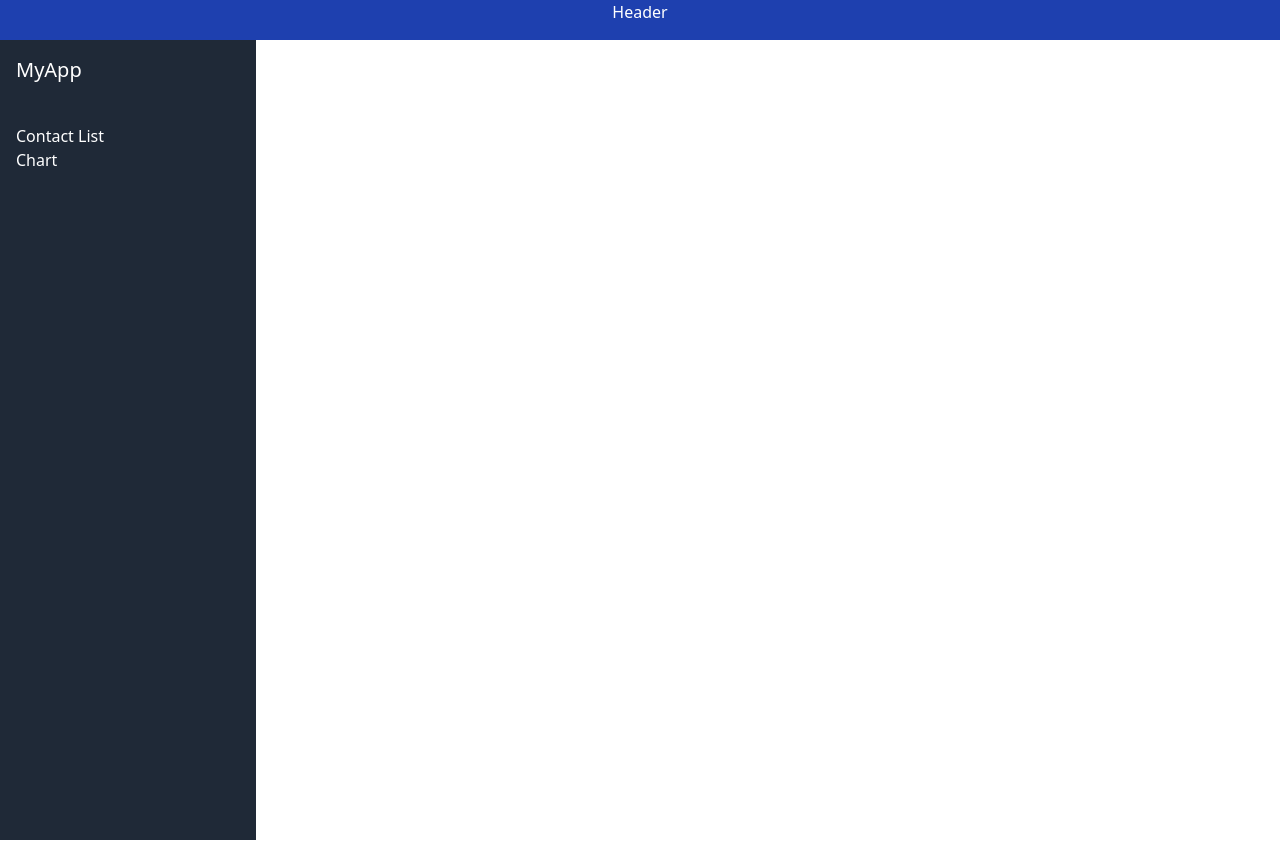
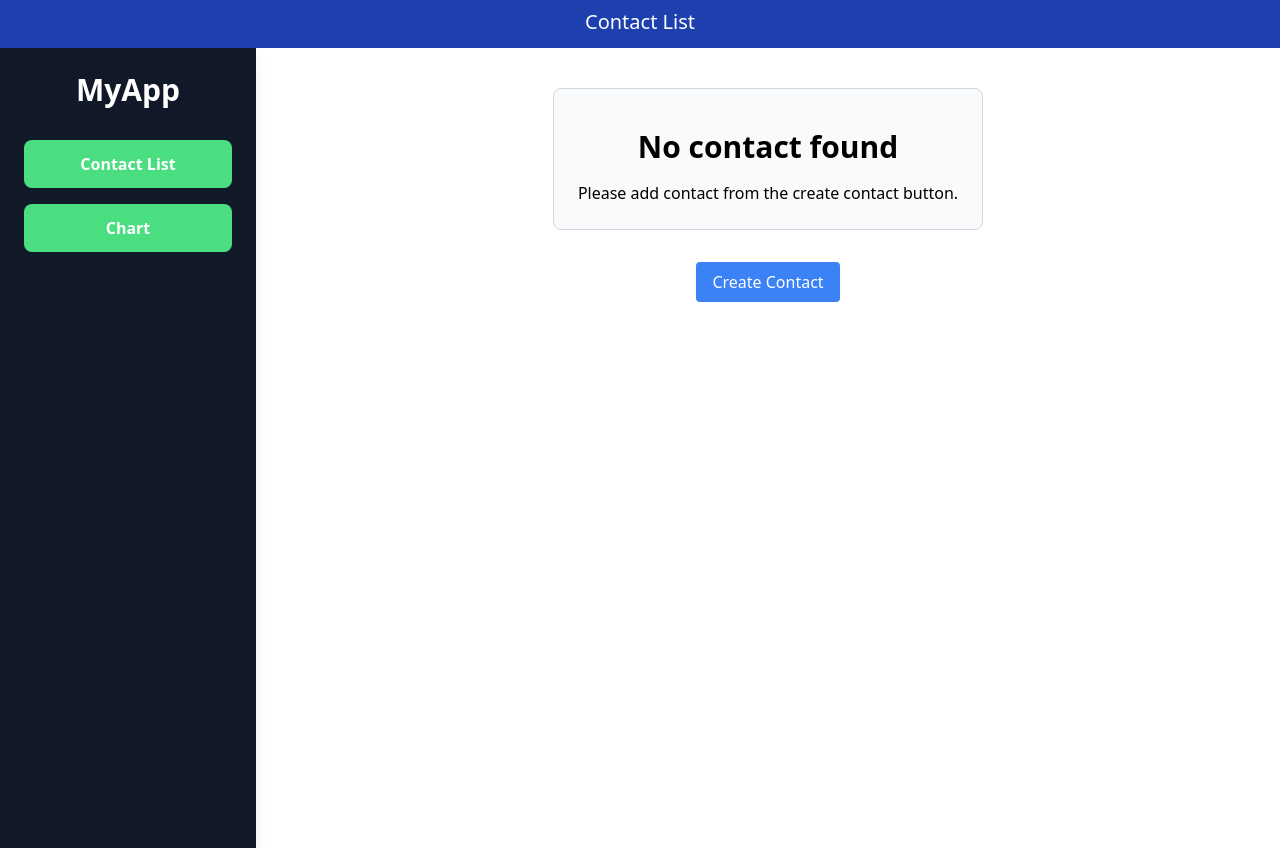
Before and after one commit to aamir-islam/contact-management, a React (Vite) app: page / in a window 1280 px wide. Built offline with nearby package versions, Linux system fonts and the light colour scheme.

Commit message:
AI | added styles for contact list

```diff
--- a/src/App.tsx
+++ b/src/App.tsx
@@ -1,20 +1,16 @@
-import { BrowserRouter as Router, Route, Routes } from "react-router-dom";
-import { ContactList } from "./pages/ContactList/ContactList";
-import { Chart } from "./pages/Chart/Chart";
+import { BrowserRouter as Router } from "react-router-dom";
+
 import Sidebar from "./pages/Sidebar/Sidebar";
+import { MainContent } from "./pages/MainContent/MainContent";
+import { Header } from "./components/Header";
 
 function App() {
   return (
     <Router>
-      <div className="h-10 bg-blue-800 text-center text-white">Header</div>
+      <Header />
       <div className="flex flex-row h-screen">
         <Sidebar />
-        <div className="flex-grow">
-          <Routes>
-            <Route path="/contact-list" element={<ContactList />} />
-            <Route path="/chart" element={<Chart />} />
-          </Routes>
-        </div>
+        <MainContent />
       </div>
     </Router>
   );
--- /dev/null
+++ b/src/components/Header.tsx
@@ -0,0 +1,11 @@
+import { useLocation } from "react-router-dom";
+
+export const Header = () => {
+  const { pathname } = useLocation();
+
+  return (
+    <div className="h-12 bg-blue-800 text-center text-white text-xl p-2">
+      {pathname === "/" ? "Contact List" : "Chart and Map"}
+    </div>
+  );
+};
--- a/src/pages/ContactList/ContactList.tsx
+++ b/src/pages/ContactList/ContactList.tsx
@@ -33,10 +33,8 @@ export const ContactList = () => {
   };
 
   return (
-    <div className="flex flex-col items-center ">
-      <h1 className="text-3xl font-bold text-center my-8">Contact List</h1>
-      {users ? (
-        <>
+    <div className="mt-10 flex flex-col items-center ">
+      {users && users.length > 0 ? ( // Check if users exist and has length
         <div className="flex-grow flex flex-col items-center w-full px-4">
           <div className="grid gap-4 justify-center w-full sm:grid-cols-1 md:grid-cols-2 lg:grid-cols-3 xl:grid-cols-4">
             {users.map((user) => (
@@ -49,6 +47,16 @@ export const ContactList = () => {
             ))}
           </div>
         </div>
+      ) : (
+        <div className=" border border-gray-300 rounded-lg p-6 bg-gray-50">
+          <h1 className="text-3xl font-bold text-center my-4">
+            No contact found
+          </h1>
+          <p className="text-center">
+            Please add contact from the create contact button.
+          </p>
+        </div>
+      )}
 
       <ContactModal
         isOpen={isModalOpen}
@@ -56,17 +64,9 @@ export const ContactList = () => {
         onSave={editingUser ? handleUpdateUser : undefined}
         initialData={editingUser}
       />
-        </>
-      ) : (
-        <div>
-          <h1 className="text-3xl font-bold text-center my-8">
-            No contact found
-          </h1>
-        </div>
-      )}
       <div className="mt-8">
         <Button onClick={handleOpenModal} variant="primary">
-          Add Contact
+          Create Contact
         </Button>
       </div>
     </div>
--- /dev/null
+++ b/src/pages/MainContent/MainContent.tsx
@@ -0,0 +1,15 @@
+import React from "react";
+import { Route, Routes } from "react-router-dom";
+import { ContactList } from "../ContactList/ContactList";
+import { Chart } from "../Chart/Chart";
+
+export const MainContent = () => {
+  return (
+    <div className="flex-grow">
+      <Routes>
+        <Route path="/" element={<ContactList />} />
+        <Route path="/chart" element={<Chart />} />
+      </Routes>
+    </div>
+  );
+};
--- a/src/pages/Sidebar/Sidebar.tsx
+++ b/src/pages/Sidebar/Sidebar.tsx
@@ -2,19 +2,30 @@ import { Link } from "react-router-dom";
 
 export const Sidebar = () => {
   return (
-    <div className="w-64 bg-gray-800 text-white p-4">
-      <div className="text-white text-xl">MyApp</div>
-      <nav className="pt-10">
-        <ul>
+    <div className="w-64 bg-gray-900 text-white p-6 shadow-lg">
+      <div className="text-3xl font-bold mb-8 text-center">MyApp</div>
+      <nav>
+        <ul className="space-y-4">
           <li>
-            <Link to="/contact-list">Contact List</Link>
+            <Link
+              to="/"
+              className="block w-full text-center bg-green-400 hover:bg-blue-500 text-white font-semibold py-3 rounded-lg transition duration-200"
+            >
+              Contact List
+            </Link>
           </li>
           <li>
-            <Link to="/chart">Chart</Link>
+            <Link
+              to="/chart"
+              className="block w-full text-center bg-green-400 hover:bg-blue-500 text-white font-semibold py-3 rounded-lg transition duration-200"
+            >
+              Chart
+            </Link>
           </li>
         </ul>
       </nav>
     </div>
   );
 };
+
 export default Sidebar;
```
Also changed, not shown: src/pages/ContactList/ContactList.module.css (deleted), src/pages/Sidebar/Home.module.css (deleted). Lines whose indentation alone changed are shown as unchanged.
